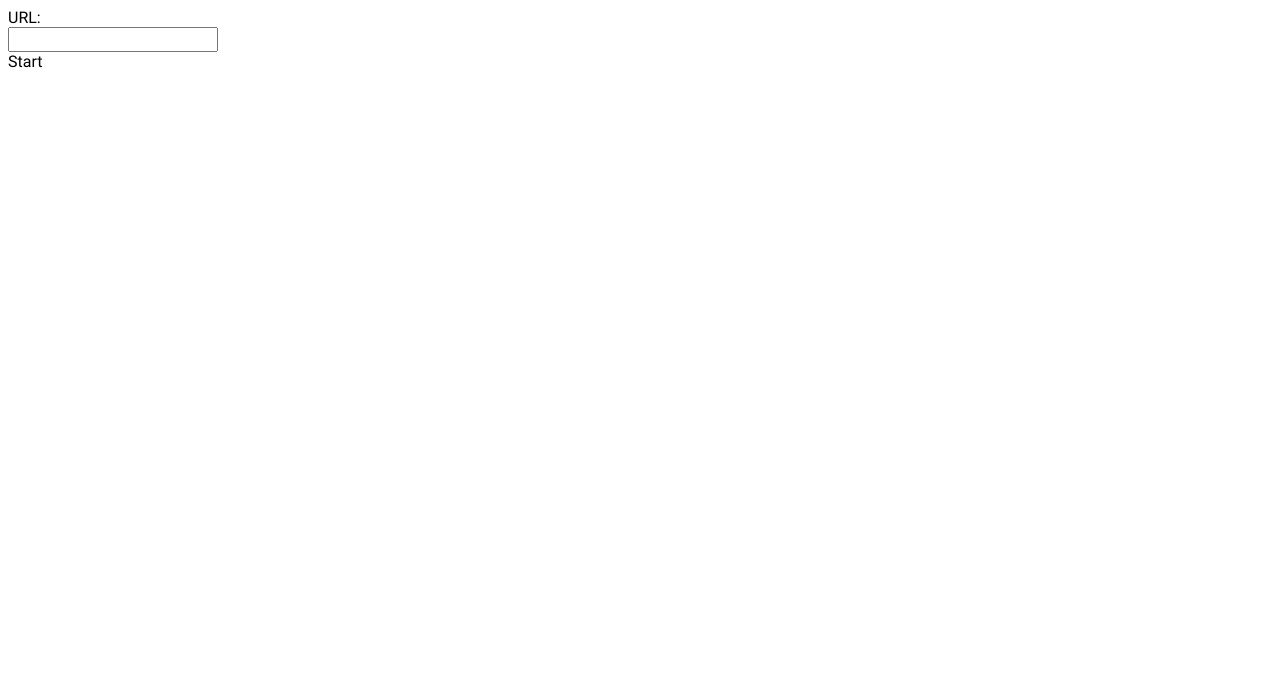
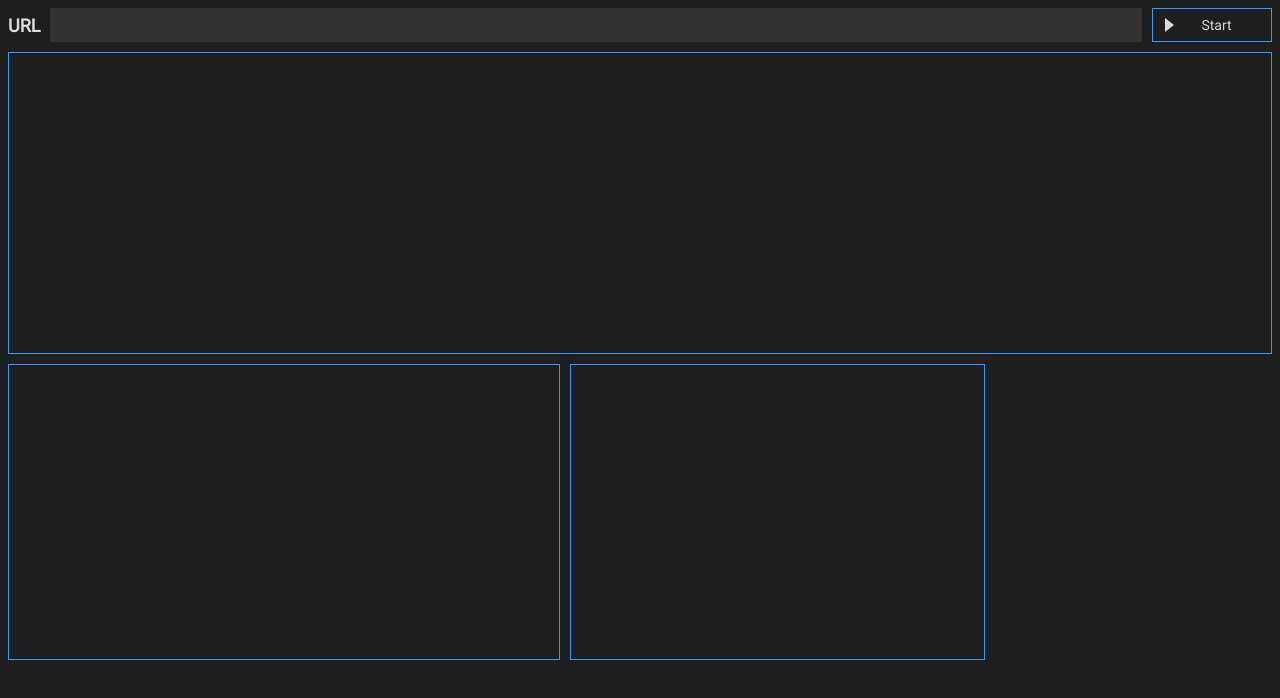
Before and after one commit to miniskylab/Helix, a plain HTML site: page Gui/www/index.html in a window 1280 px wide. Drawn offline with Linux system fonts and the light colour scheme; files whose address does not match are found by name.

Commit message:
Added the second draft of the GUI

```diff
--- a/Gui/www/index.html
+++ b/Gui/www/index.html
@@ -3,8 +3,18 @@
         <link href="styles.css" rel="stylesheet"/>
     </head>
     <body>
-        <div>URL:</div>
-        <input type="text"/>
-        <div>Start</div>
+    <div class="address-bar">
+        <div class="url-label">URL</div>
+        <div class="gap"></div>
+        <input class="input-field" type="text"/>
+        <div class="gap"></div>
+        <div class="button">
+            <div class="button__play-icon"></div>
+            <div class="button__text">Start</div>
+        </div>
+    </div>
+    <div class="result-table"></div>
+    <div class="configurations"></div>
+    <div class="statistics"></div>
     </body>
 </html>
--- a/Gui/www/styles.css
+++ b/Gui/www/styles.css
@@ -1,10 +1,121 @@
 @font-face {
     font-family: Roboto;
     src: url("font/Roboto-Regular.woff") format("woff"),
-         url("font/Roboto-Regular.woff2") format("woff2")
+    url("font/Roboto-Regular.woff2") format("woff2");
 }
 
 * {
     font-family: Roboto, sans-serif;
-    font-size: 16px;
+    font-size: 14px;
 }
+
+html {
+    overflow: hidden;
+}
+
+body {
+    background-color: #1E1E1E;
+    color: #DCDCDC;
+}
+
+.gap {
+    display: inline-block;
+    width: 10px;
+}
+
+.url-label {
+    display: inline-flex;
+    align-items: center;
+    height: 34px;
+    font-size: 18px;
+    font-weight: bold;
+    vertical-align: top;
+}
+
+.input-field {
+    display: inline-flex;
+    height: 34px;
+    padding: 6px 12px;
+    border: none;
+    outline: none;
+    vertical-align: top;
+    color: #DCDCDC;
+    flex-grow: 2;
+    background-color: #323232;
+}
+
+.button {
+    display: inline-flex;
+    align-items: center;
+    justify-content: center;
+    min-width: 120px;
+    height: 34px;
+    padding: 6px 12px;
+    box-sizing: border-box;
+    border: 1px solid #3399FF;
+    vertical-align: top;
+    user-select: none;
+    cursor: pointer;
+}
+
+.button:hover {
+    color: #FFFFFF;
+    background-color: rgba(51, 153, 255, 0.1);
+}
+
+.button:active {
+    color: #FFFFFF;
+    background-color: #3399FF;
+}
+
+.button:active .button__play-icon,
+.button:hover .button__play-icon {
+    border-left-color: #FFFFFF;
+}
+
+.button__play-icon {
+    width: 9px;
+    height: 14px;
+    border-width: 7px 0 7px 9px;
+    border-color: transparent transparent transparent #DCDCDC;
+    border-style: solid;
+    box-sizing: border-box;
+}
+
+.button__text {
+    display: flex;
+    flex-grow: 1;
+    justify-content: center;
+    align-items: center;
+    height: 20px;
+    padding: 0 10px;
+    box-sizing: border-box;
+    font-size: 14px;
+}
+
+.address-bar {
+    display: flex;
+}
+
+.result-table {
+    height: 300px;
+    margin-top: 10px;
+    border: 1px solid #3399FF;
+}
+
+.configurations {
+    display: inline-flex;
+    width: 550px;
+    height: 294px;
+    margin-top: 10px;
+    border: 1px solid #3399FF;
+}
+
+.statistics {
+    display: inline-flex;
+    width: 413px;
+    height: 294px;
+    margin-top: 10px;
+    margin-left: 7px;
+    border: 1px solid #3399FF;
+}
```
